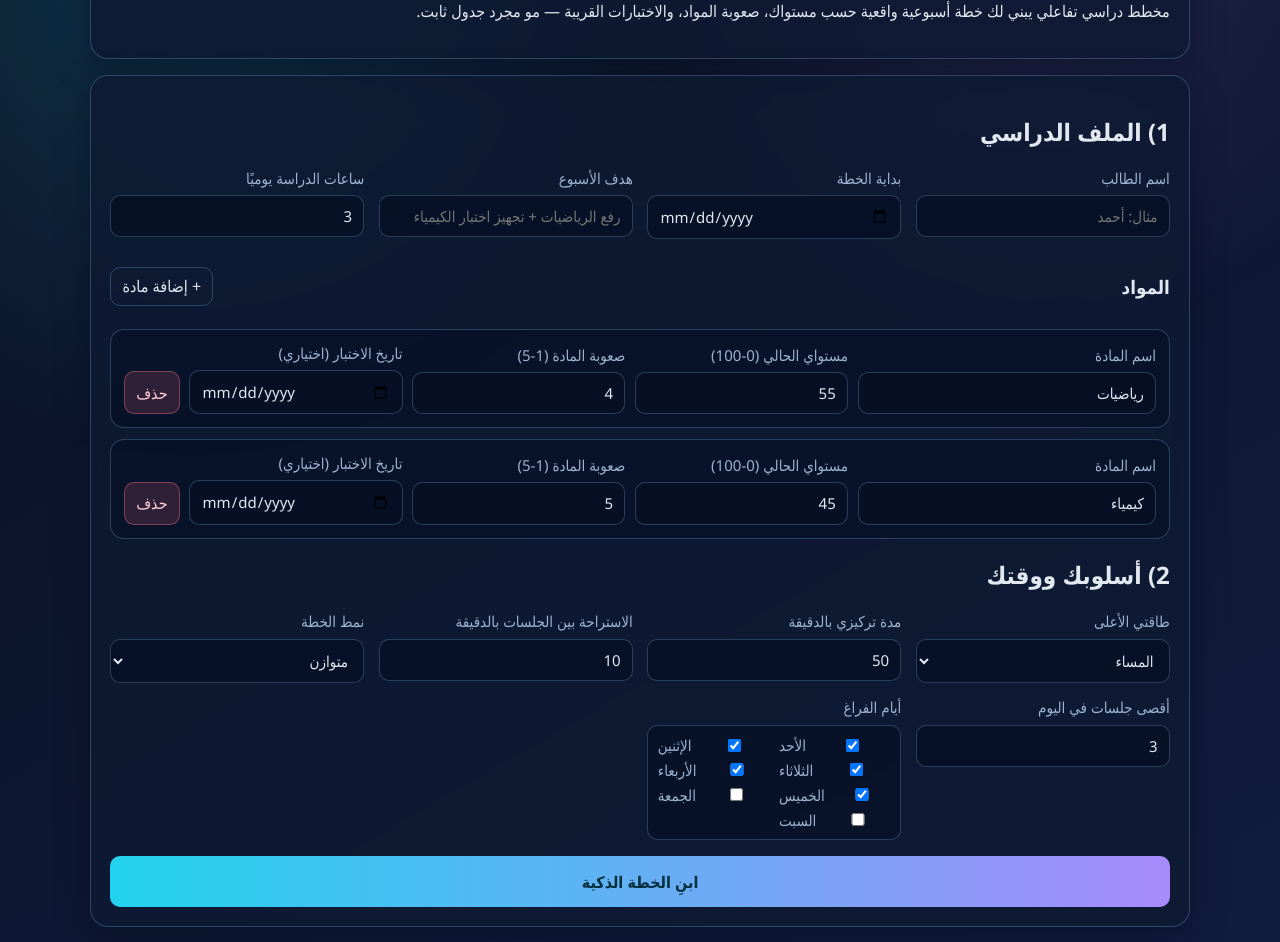
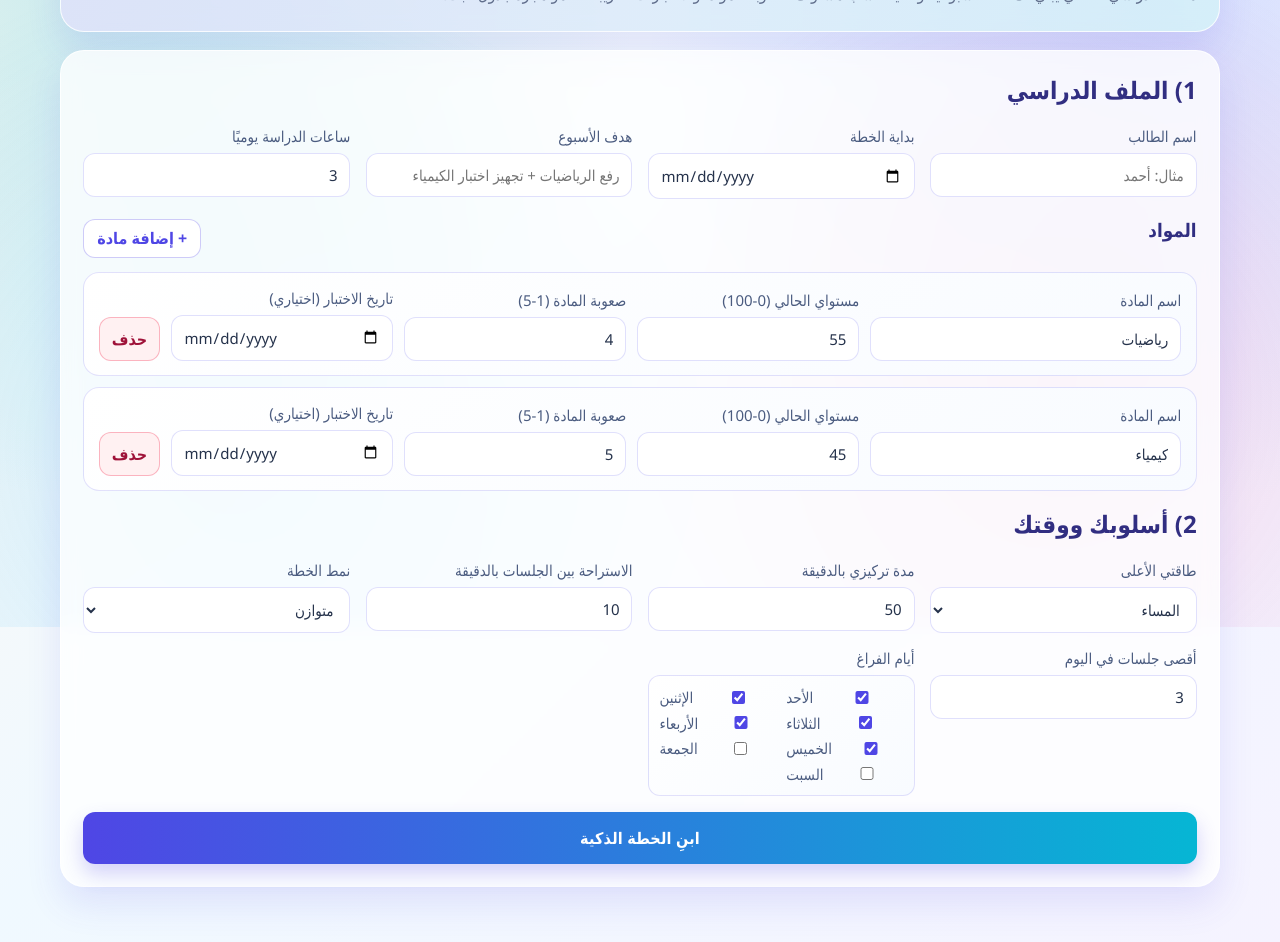
Before and after one commit to lomass9/alfurqan-website, a plain HTML site: page index.html in a window 1280 px wide. Shown: the part 173-1115 px from the top of the page. Drawn offline with Linux system fonts and the light colour scheme.

Commit message:
Redesign UI with bright modern palette and no black colors

```diff
--- a/style.css
+++ b/style.css
@@ -1,14 +1,18 @@
 :root {
-  --bg-1: #0a1022;
-  --bg-2: #111d3f;
-  --card: rgba(14, 25, 51, 0.8);
-  --line: rgba(147, 197, 253, 0.25);
-  --text: #e2e8f0;
-  --muted: #9fb3d1;
-  --cyan: #22d3ee;
-  --violet: #a78bfa;
-  --green: #34d399;
-  --red: #fb7185;
+  --bg-a: #fff9f1;
+  --bg-b: #f0f9ff;
+  --bg-c: #f5f3ff;
+  --card: rgba(255, 255, 255, 0.78);
+  --card-strong: #ffffff;
+  --line: rgba(99, 102, 241, 0.2);
+  --text: #25324b;
+  --muted: #5f6d8b;
+  --primary: #4f46e5;
+  --primary-soft: #818cf8;
+  --accent: #06b6d4;
+  --success: #10b981;
+  --danger: #ef4444;
+  --shadow: 0 18px 35px rgba(79, 70, 229, 0.12);
 }
 
 * {
@@ -20,66 +24,92 @@ body {
   min-height: 100vh;
   font-family: "Cairo", "Segoe UI", Tahoma, sans-serif;
   color: var(--text);
-  background: linear-gradient(150deg, var(--bg-1), var(--bg-2));
+  background:
+    radial-gradient(circle at 8% 12%, rgba(6, 182, 212, 0.2), transparent 35%),
+    radial-gradient(circle at 90% 16%, rgba(129, 140, 248, 0.25), transparent 34%),
+    linear-gradient(135deg, var(--bg-a), var(--bg-b) 45%, var(--bg-c));
 }
 
 .bg-glow {
   position: fixed;
   inset: 0;
   pointer-events: none;
-  background: radial-gradient(circle at 80% 10%, rgba(167, 139, 250, 0.15), transparent 35%),
-    radial-gradient(circle at 15% 15%, rgba(34, 211, 238, 0.18), transparent 40%);
+  background:
+    radial-gradient(circle at 18% 78%, rgba(56, 189, 248, 0.2), transparent 40%),
+    radial-gradient(circle at 82% 72%, rgba(236, 72, 153, 0.18), transparent 38%);
 }
 
 .app {
-  width: min(1100px, 92%);
-  margin: 2rem auto 4rem;
+  width: min(1160px, 92%);
+  margin: 2.2rem auto 4rem;
   position: relative;
   z-index: 1;
 }
 
 .card {
-  backdrop-filter: blur(8px);
   background: var(--card);
-  border: 1px solid var(--line);
-  border-radius: 18px;
-  padding: 1.2rem;
-  margin-bottom: 1rem;
-  box-shadow: 0 12px 34px rgba(2, 6, 23, 0.35);
+  border: 1px solid rgba(255, 255, 255, 0.8);
+  backdrop-filter: blur(10px);
+  border-radius: 24px;
+  padding: 1.4rem;
+  margin-bottom: 1.1rem;
+  box-shadow: var(--shadow);
+}
+
+.hero {
+  background:
+    linear-gradient(120deg, rgba(79, 70, 229, 0.14), rgba(6, 182, 212, 0.14)),
+    var(--card);
 }
 
 .hero h1 {
-  margin: 0.4rem 0;
+  margin: 0.2rem 0 0.4rem;
+  font-size: clamp(1.6rem, 2.8vw, 2.2rem);
+  color: #312e81;
+}
+
+.hero p {
+  margin: 0;
+  color: var(--muted);
+  line-height: 1.8;
 }
 
 .chip {
   display: inline-block;
-  padding: 0.3rem 0.7rem;
+  padding: 0.35rem 0.85rem;
   border-radius: 999px;
-  background: rgba(34, 211, 238, 0.14);
-  color: var(--cyan);
   font-weight: 700;
-  font-size: 0.85rem;
+  font-size: 0.82rem;
+  color: #1e1b4b;
+  background: linear-gradient(90deg, #c7d2fe, #a5f3fc);
+  border: 1px solid rgba(79, 70, 229, 0.22);
+}
+
+h2,
+h3,
+h4 {
+  margin-top: 0;
+  color: #312e81;
 }
 
 .grid {
   display: grid;
-  gap: 0.9rem;
+  gap: 0.95rem;
 }
 
 .grid.two {
-  grid-template-columns: repeat(auto-fit, minmax(230px, 1fr));
+  grid-template-columns: repeat(auto-fit, minmax(240px, 1fr));
 }
 
 .grid.three {
-  grid-template-columns: repeat(auto-fit, minmax(210px, 1fr));
+  grid-template-columns: repeat(auto-fit, minmax(215px, 1fr));
 }
 
 label {
   display: flex;
   flex-direction: column;
   gap: 0.45rem;
-  color: var(--muted);
+  color: #4b5c80;
   font-size: 0.94rem;
 }
 
@@ -87,18 +117,26 @@ input,
 select {
   width: 100%;
   border: 1px solid var(--line);
-  background: rgba(6, 16, 37, 0.85);
+  border-radius: 12px;
+  padding: 0.68rem 0.74rem;
+  font: inherit;
   color: var(--text);
-  border-radius: 10px;
-  padding: 0.64rem 0.7rem;
-  font: inherit;
+  background: #ffffff;
+  transition: border-color 0.2s ease, box-shadow 0.2s ease;
+}
+
+input:focus,
+select:focus {
+  outline: none;
+  border-color: var(--primary-soft);
+  box-shadow: 0 0 0 4px rgba(129, 140, 248, 0.2);
 }
 
 .subject-head {
   display: flex;
   align-items: center;
   justify-content: space-between;
-  margin: 1rem 0 0.7rem;
+  margin: 1.1rem 0 0.75rem;
 }
 
 .subjects {
@@ -108,13 +146,13 @@ select {
 }
 
 .subject-row {
-  border: 1px solid var(--line);
-  border-radius: 14px;
-  padding: 0.8rem;
-  background: rgba(6, 16, 37, 0.6);
+  border: 1px solid rgba(79, 70, 229, 0.16);
+  border-radius: 16px;
+  padding: 0.9rem;
+  background: linear-gradient(145deg, #ffffff, #f8fbff);
   display: grid;
   grid-template-columns: 1.4fr 1fr 1fr 1fr auto;
-  gap: 0.6rem;
+  gap: 0.65rem;
   align-items: end;
 }
 
@@ -122,95 +160,131 @@ button {
   font: inherit;
   border: none;
   cursor: pointer;
-  border-radius: 10px;
+  border-radius: 12px;
+  transition: transform 0.2s ease, box-shadow 0.2s ease, opacity 0.2s ease;
+}
+
+button:hover {
+  transform: translateY(-1px);
 }
 
 .primary {
   width: 100%;
   margin-top: 1rem;
-  padding: 0.9rem;
-  font-weight: 700;
-  color: #042f3e;
-  background: linear-gradient(90deg, var(--cyan), var(--violet));
+  padding: 0.95rem;
+  font-weight: 800;
+  letter-spacing: 0.2px;
+  color: white;
+  background: linear-gradient(90deg, var(--primary), var(--accent));
+  box-shadow: 0 10px 20px rgba(79, 70, 229, 0.24);
+}
+
+.primary:hover {
+  box-shadow: 0 14px 24px rgba(79, 70, 229, 0.28);
 }
 
 .ghost {
-  background: transparent;
-  border: 1px solid var(--line);
-  color: var(--text);
-  padding: 0.45rem 0.7rem;
+  background: white;
+  border: 1px solid rgba(79, 70, 229, 0.28);
+  color: var(--primary);
+  padding: 0.48rem 0.8rem;
+  font-weight: 700;
 }
 
 .danger {
-  background: rgba(251, 113, 133, 0.16);
-  color: #fecdd3;
-  border: 1px solid rgba(251, 113, 133, 0.4);
-  padding: 0.6rem 0.7rem;
+  background: #fff1f2;
+  color: #9f1239;
+  border: 1px solid rgba(244, 63, 94, 0.35);
+  padding: 0.62rem 0.75rem;
+  font-weight: 700;
 }
 
 .days {
-  border: 1px solid var(--line);
-  border-radius: 10px;
-  padding: 0.6rem;
-  background: rgba(6, 16, 37, 0.7);
+  border: 1px solid rgba(79, 70, 229, 0.16);
+  border-radius: 12px;
+  padding: 0.68rem;
+  background: linear-gradient(145deg, #ffffff, #f8fbff);
   display: grid;
   grid-template-columns: repeat(2, 1fr);
-  gap: 0.3rem 0.6rem;
+  gap: 0.35rem 0.65rem;
 }
 
 .days label {
   flex-direction: row;
   align-items: center;
+  gap: 0.4rem;
+}
+
+.days input[type='checkbox'] {
+  accent-color: var(--primary);
 }
 
 .hidden {
   display: none;
 }
 
+#summaryText {
+  margin-top: 0;
+  color: #334155;
+  line-height: 1.8;
+}
+
 .insights {
   display: grid;
-  gap: 0.55rem;
+  gap: 0.65rem;
   margin: 0.8rem 0 1.2rem;
 }
 
 .insight {
-  border-right: 4px solid var(--green);
-  background: rgba(52, 211, 153, 0.1);
-  border-radius: 9px;
-  padding: 0.65rem;
+  border-right: 4px solid var(--success);
+  background: linear-gradient(120deg, #ecfdf5, #f0fdfa);
+  border-radius: 12px;
+  padding: 0.72rem;
+  color: #065f46;
 }
 
 .schedule {
   display: grid;
-  grid-template-columns: repeat(auto-fit, minmax(230px, 1fr));
-  gap: 0.7rem;
+  grid-template-columns: repeat(auto-fit, minmax(250px, 1fr));
+  gap: 0.75rem;
 }
 
 .day-card {
-  border: 1px solid var(--line);
-  border-radius: 12px;
-  padding: 0.75rem;
-  background: rgba(6, 16, 37, 0.68);
+  border: 1px solid rgba(79, 70, 229, 0.14);
+  border-radius: 14px;
+  padding: 0.86rem;
+  background: linear-gradient(155deg, #ffffff, #f4f8ff);
+}
+
+.day-card h4 {
+  margin: 0;
+  color: #3730a3;
+}
+
+.day-card small {
+  color: #64748b;
 }
 
 .session {
-  margin-top: 0.45rem;
-  padding-top: 0.45rem;
-  border-top: 1px dashed rgba(159, 179, 209, 0.4);
+  margin-top: 0.5rem;
+  padding-top: 0.5rem;
+  border-top: 1px dashed rgba(79, 70, 229, 0.22);
   font-size: 0.92rem;
+  color: #334155;
 }
 
 .tag {
   display: inline-block;
   font-size: 0.75rem;
-  padding: 0.15rem 0.4rem;
+  padding: 0.14rem 0.45rem;
   border-radius: 999px;
-  margin-top: 0.25rem;
-  background: rgba(34, 211, 238, 0.16);
-  color: #a5f3fc;
+  margin-top: 0.26rem;
+  color: #991b1b;
+  background: #fee2e2;
+  border: 1px solid rgba(239, 68, 68, 0.26);
 }
 
-@media (max-width: 860px) {
+@media (max-width: 900px) {
   .subject-row {
     grid-template-columns: 1fr 1fr;
   }
```
